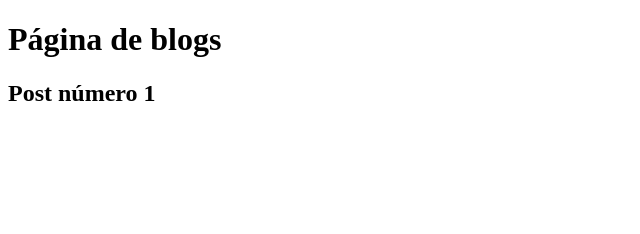
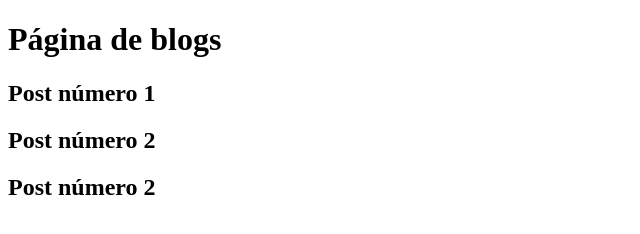
Before and after one commit to devguiteste/aulagithub, a plain HTML site: page blog.html in a window 1280 px wide. Shown: the whole page, without its empty margins (0-640 px from the left). Drawn offline with Linux system fonts and the light colour scheme.

Commit message:
update blog

```diff
--- a/blog.html
+++ b/blog.html
@@ -7,8 +7,8 @@
 </head>
 <body>
     <h1>Página de blogs</h1>
-    <h2>Post número 1</h2>
-
+    <h2>Post número 1</h2><h2>Post número 2</h2>
+ <h2>Post número 2</h2>
 
 </body>
 </html>
```
